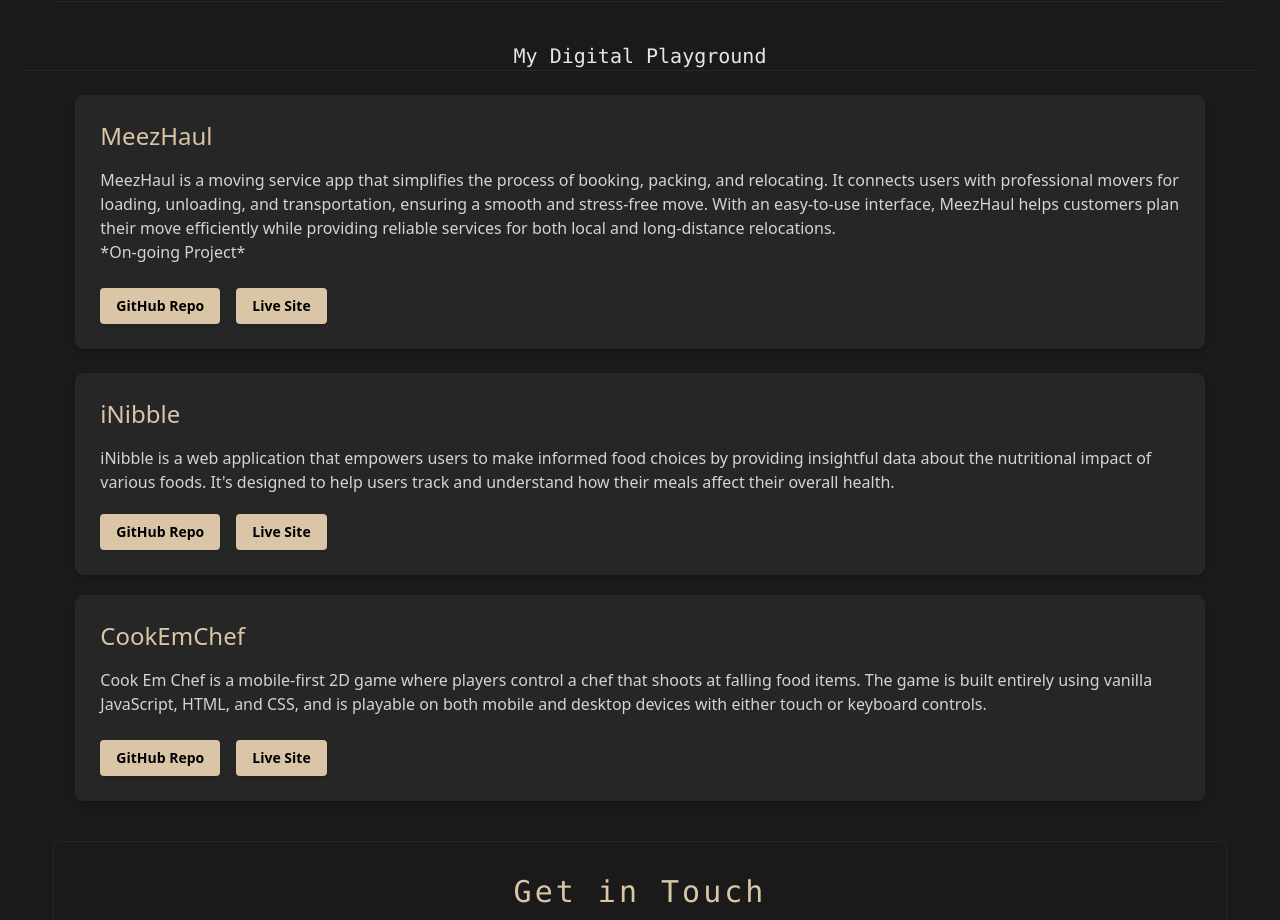
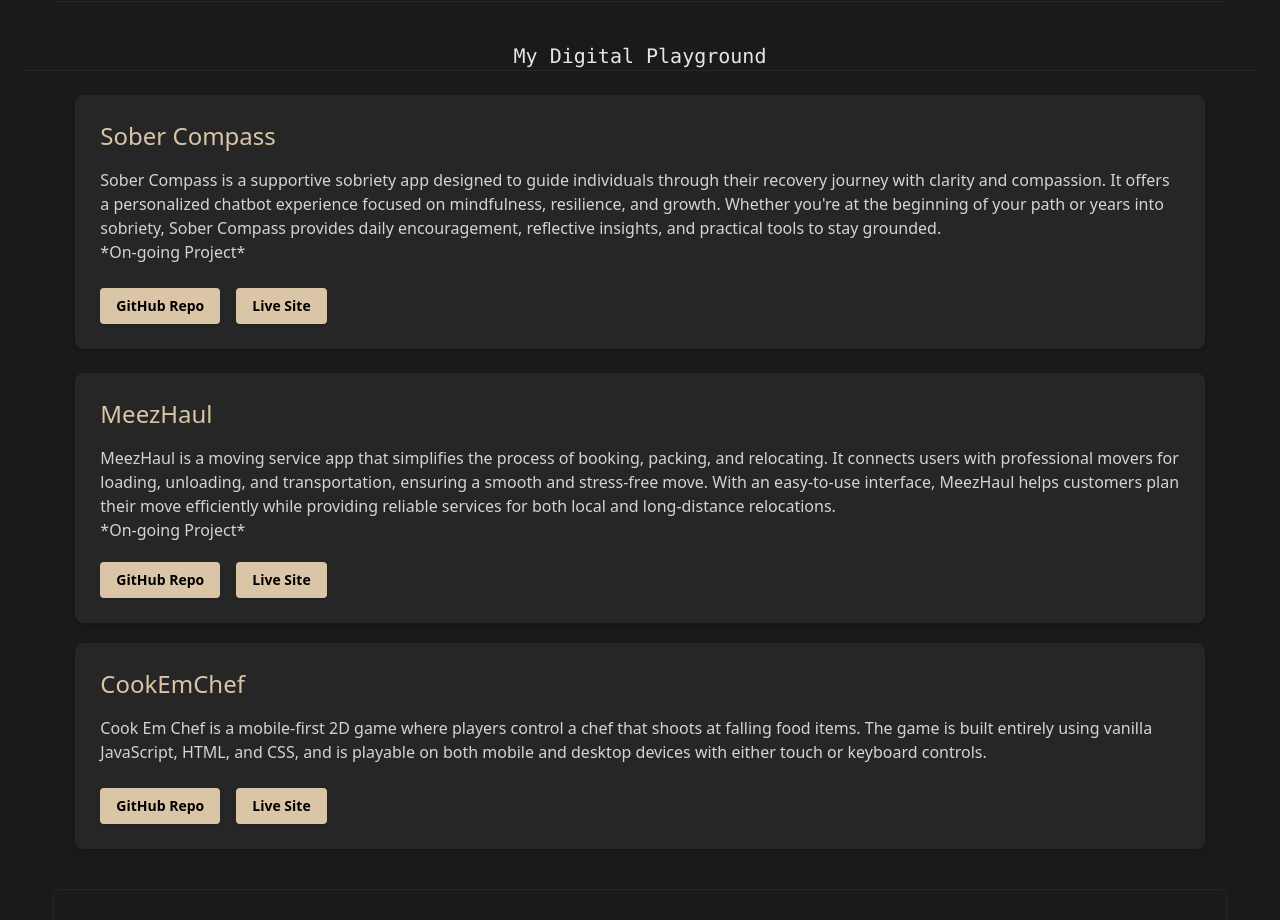
Before and after one commit to rashad3412/portfolioReactApp, a React (Vite) app: page / in a window 1280 px wide. Shown: the part 1307-2227 px from the top of the page. Built offline with nearby package versions, Linux system fonts and the light colour scheme.

Commit message:
updated port

```diff
--- a/src/pages/Contact.jsx
+++ b/src/pages/Contact.jsx
@@ -41,7 +41,7 @@ function ContactPage() {
         {/* CTA Section */}
         <div className="text-center">
           <a
-            href="/softwareDeveloperRes.pdf" // Replace with the actual path to your PDF
+            href="/softwareDeveloperRes1.pdf" // Replace with the actual path to your PDF
             target="_blank" // Opens the PDF in a new tab
             rel="noopener noreferrer" // Improves security by preventing access to the `window.opener` object
             className="inline-block px-6 py-2 bg-stone-300 text-black font-medium rounded-lg hover:bg-beige transition"
--- a/src/pages/Home.jsx
+++ b/src/pages/Home.jsx
@@ -1,3 +1,9 @@
+/*
+ HomePage jsx file
+Highlights what the purpose of page
+*/
+
+
 import React from "react";
 import img from "../assets/allBlack.jpg";
 
--- a/src/pages/Projects.jsx
+++ b/src/pages/Projects.jsx
@@ -10,6 +10,46 @@ function ProjectPage() {
 
       {/* Project Section */}
       <div className="w-11/12 bg-neutral-800 border border-stone-800 mx-auto p-6 rounded-lg shadow-md">
+        {/* Project Title */}
+        <h3 className="text-2xl font-normal text-beige mb-4">Sober Compass</h3>
+
+        {/* Project Description */}
+        <p className="text-stone-300 text-l leading-6 font-extralight">
+          Sober Compass is a supportive sobriety app designed to guide
+          individuals through their recovery journey with clarity and
+          compassion. It offers a personalized chatbot experience focused on
+          mindfulness, resilience, and growth. Whether you're at the beginning
+          of your path or years into sobriety, Sober Compass provides daily
+          encouragement, reflective insights, and practical tools to stay
+          grounded. <br />
+          *On-going Project*
+        </p>
+
+        {/* Action Buttons */}
+        <div className="flex justify-start gap-4 mt-6">
+          {/* GitHub Link */}
+          <a
+            href="https://github.com/rashad3412/sobercompass"
+            target="_blank"
+            rel="noopener noreferrer"
+            className="px-4 py-2 bg-beige text-black text-sm font-semibold rounded hover:bg-opacity-90 shadow transition"
+          >
+            GitHub Repo
+          </a>
+          {/* Live Site Link */}
+          <a
+            href="https://sobercompass.netlify.app/"
+            target="_blank"
+            rel="noopener noreferrer"
+            className="px-4 py-2 bg-beige text-black text-sm font-semibold rounded hover:bg-opacity-90 shadow transition"
+          >
+            Live Site
+          </a>
+        </div>
+      </div>
+
+      {/* Project Section */}
+      <div className="w-11/12 bg-neutral-800 border border-stone-800 mx-auto p-6 rounded-lg shadow-md mt-6">
         {/* Project Title */}
         <h3 className="text-2xl font-normal text-beige mb-4">MeezHaul</h3>
 
@@ -25,7 +65,7 @@ function ProjectPage() {
         </p>
 
         {/* Action Buttons */}
-        <div className="flex justify-start gap-4 mt-6">
+        <div className="flex justify-start gap-4 mt-5">
           {/* GitHub Link */}
           <a
             href="https://github.com/rashad3412/moveTemplateReact"
@@ -38,42 +78,6 @@ function ProjectPage() {
           {/* Live Site Link */}
           <a
             href="https://movetemplatereact.netlify.app/"
-            target="_blank"
-            rel="noopener noreferrer"
-            className="px-4 py-2 bg-beige text-black text-sm font-semibold rounded hover:bg-opacity-90 shadow transition"
-          >
-            Live Site
-          </a>
-        </div>
-      </div>
-
-      {/* Project Section */}
-      <div className="w-11/12 bg-neutral-800 border border-stone-800 mx-auto p-6 rounded-lg shadow-md mt-6">
-        {/* Project Title */}
-        <h3 className="text-2xl font-normal text-beige mb-4">iNibble</h3>
-
-        {/* Project Description */}
-        <p className="text-stone-300 text-l leading-6 font-extralight">
-          iNibble is a web application that empowers users to make informed food
-          choices by providing insightful data about the nutritional impact of
-          various foods. It's designed to help users track and understand how
-          their meals affect their overall health.
-        </p>
-
-        {/* Action Buttons */}
-        <div className="flex justify-start gap-4 mt-5">
-          {/* GitHub Link */}
-          <a
-            href="https://github.com/rashad3412/iNibble"
-            target="_blank"
-            rel="noopener noreferrer"
-            className="px-4 py-2 bg-beige text-black text-sm font-semibold rounded hover:bg-opacity-90 shadow transition"
-          >
-            GitHub Repo
-          </a>
-          {/* Live Site Link */}
-          <a
-            href="https://inibble.netlify.app/"
             target="_blank"
             rel="noopener noreferrer"
             className="px-4 py-2 bg-beige text-black text-sm font-semibold rounded hover:bg-opacity-90 shadow transition"
```
Also changed, not shown: 1 other file (tests, documents, lock files or other folders).
